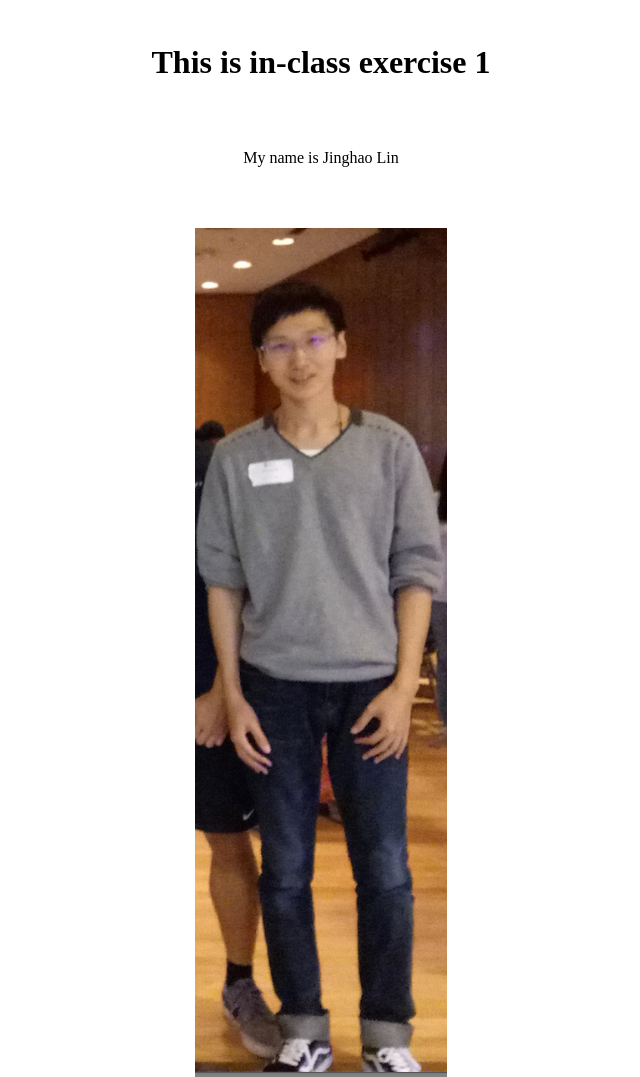
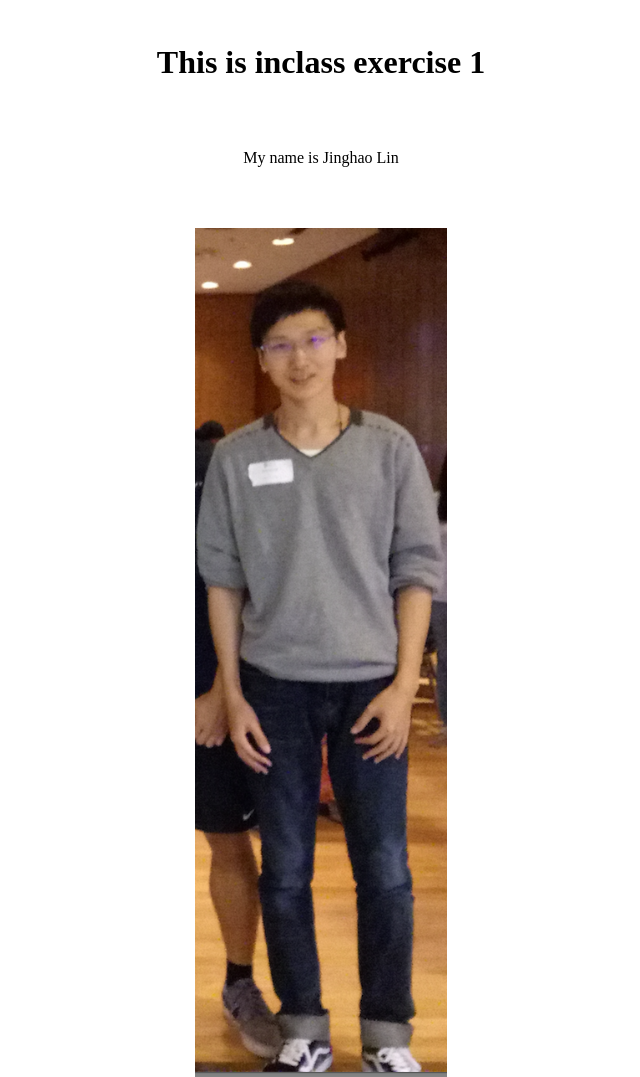
Before and after one commit to Vergissmeinnicht/COMP431, a plain HTML site: page inclass-1/hello.html in a window 1280 px wide. Shown: the top 1077 px of the page, without its empty margins (319-959 px from the left). Drawn offline with Linux system fonts and the light colour scheme.

Commit message:
Forth edition

```diff
--- a/in-class1/hello.html
+++ b/inclass-1/hello.html
@@ -30,7 +30,7 @@ img {
 
 <div class="flex-container">
 
-<h1>This is in-class exercise 1</h1>
+<h1>This is inclass exercise 1</h1>
 <p>My name is Jinghao Lin</p>
 
 
```
Also changed, not shown: inclass-1/selfie.png (renamed from in-class1/selfie.png).
